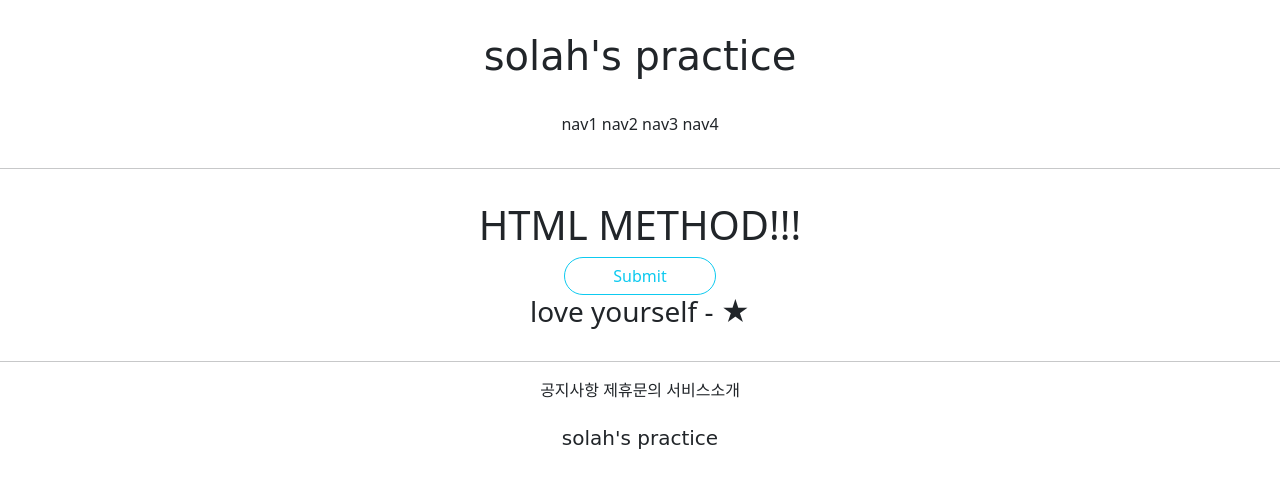
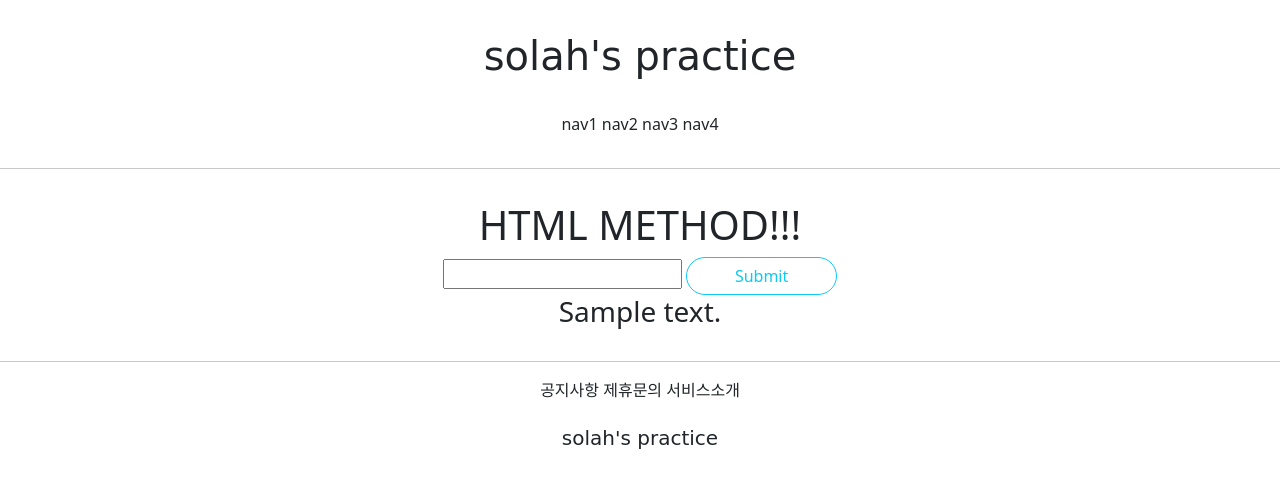
Before and after one commit to solahyun/Django_Practice, a Django app: page /accounts/hello_world/ in a window 1280 px wide. Shown: the top 488 px of the page. Run offline with Django 3.2, Linux system fonts and the light colour scheme; tables that the repository leaves empty hold one stand-in row (values such as "Sample post"); parts of the project's set-up code (start-up, migrations or seed data) failed here and were passed over.

Commit message:
21/07/13 class_3 commit 1

```diff
--- a/accountapp/templates/accountapp/hello_world.html
+++ b/accountapp/templates/accountapp/hello_world.html
@@ -5,12 +5,16 @@
     <div style="margin: 2rem; text-align: center">
         <h1>HTML METHOD!!!</h1>
 
+
         <form action="/accounts/hello_world/" method="post">
             {% csrf_token %}
+            <input type="text" name="input_text">
             <input type="submit" class="btn btn-outline-info rounded-pill px-5">
         </form>
 
-    <h3> {{ text }}</h3>
+        {%  for data in data_list %}
+            <h3> {{ data.text }}</h3>
+        {% endfor %}
     </div>
 
 {% endblock %}
--- a/accountapp/views.py
+++ b/accountapp/views.py
@@ -2,10 +2,22 @@ from django.http import HttpResponse
 from django.shortcuts import render
 
 # Create your views here.
+from accountapp.models import NewModel
+
+
 def hello_world(request):
     if request.method == "POST":
+
+        temp = request.POST.get('input_text')
+
+        model_instance = NewModel()
+        model_instance.text = temp
+        model_instance.save()
+
+        data_list = NewModel.objects.all()
         return render(request, 'accountapp/hello_world.html',
-                      context={'text':'POST METHOD!!!'})
+                      context={'data_list' : data_list})
     else:
+        data_list = NewModel.objects.all()
         return render(request, 'accountapp/hello_world.html',
-                      context={'text':'love yourself - ★'})
+                      context={'data_list': data_list})
```
